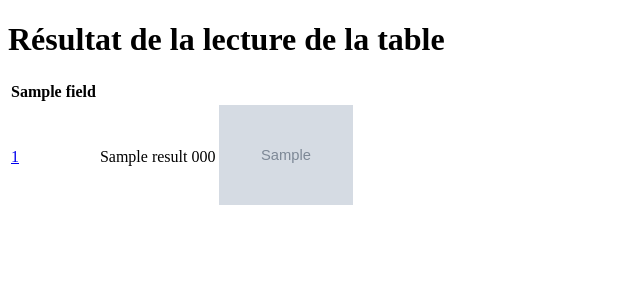
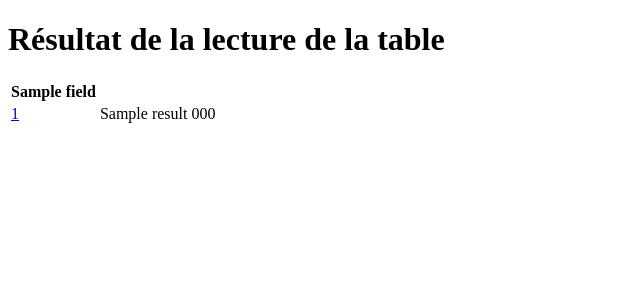
Before and after one commit to Dorsumsellae/projetSymfony, a Symfony app: template templates/pays/displaytable.html.twig in a window 1280 px wide. Shown: the part 148-448 px from the top of the page, without its empty margins (0-640 px from the left). Run offline with Twig, Linux system fonts and the light colour scheme; the template is opened without the code that fills it: most values are stand-ins (such as "Sample title", 1, 10 or a date in 2020); grey boxes marked "Sample" are stand-in pictures; some libraries are stand-ins or nearby versions.

Commit message:
displayTable

```diff
--- a/templates/pays/displaytable.html.twig
+++ b/templates/pays/displaytable.html.twig
@@ -1,8 +1,6 @@
 {% extends 'base.html.twig' %}
 {% set counter = 0 %}
-{% block title%}
-	Tableau
-{% endblock %}
+{% block title%} Tableau {% endblock %}
 {% block main %}
 <h1 class="container text-center">Résultat de la lecture de la table</h1>
 
@@ -14,18 +12,9 @@
     </tr>
     {% for pays in results %}
     <tr>
-				<td>
-					<a href='{{ path('edit_pays', {'id':pays.id}) }}'>{{ pays.id }}</a>
-				</td>
-				<td>{{ pays.name }}</td>
+      <td><a href='{{ path('edit_pays', {'id':pays.id}) }}'>{{ pays.id }}</a></td>
+      <td>{{ pays.nom }}</td>
       <td>{{ pays.code }}</td>
-				<td>
-					<div class="containerFlag">
-						{% if pays.flag != null %}
-							<img src="{{ asset("uploads/files/flags/"~pays.code~"."~pays.flag.fileType) }}" alt="Drapeau {{pays.name}}" style="height: 100px;"></div>
-					{% endif %}
-
-				</td>
     </tr>
     {% endfor %}
   </table>
```
Lines whose indentation alone changed are shown as unchanged.
